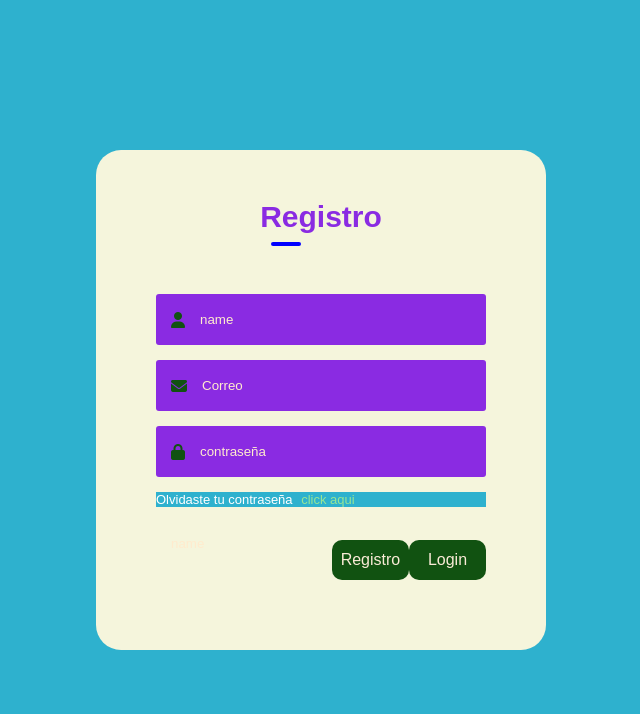
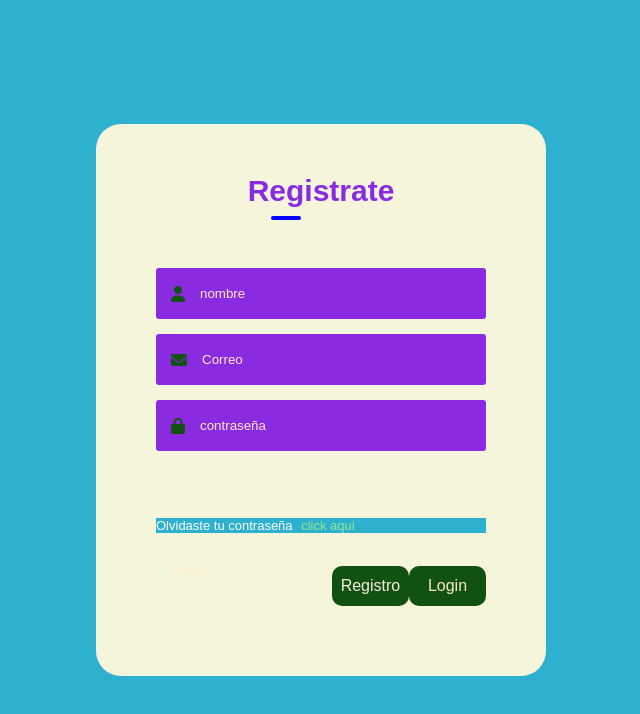
Before and after one commit to JuanManuelGasinghini/tercerapreentrega-gasinghini, a plain HTML site: page index.html in a window 1280 px wide. Shown: the whole page, without its empty margins (319-959 px from the left). Drawn offline with Linux system fonts and the light colour scheme.

Commit message:
agregado css y solucionado error de consola

```diff
--- a/index.html
+++ b/index.html
@@ -8,14 +8,15 @@
     <title>Document</title>
     </head>
 <body>
+
 <div class="container">
 <div class="form-content">
-    <h1 id="title">Registro</h1>
+    <h1 id="title">Registrate</h1>
     <form>
-        <div class="input-goup">
+        <div class="input-group">
         <div class="input-field" id="nameInput">
             <i class="fa-solid fa-user" ></i>
-                <input type="text" placeholder="name">
+            <input type="text" placeholder="nombre">
         </div>
         <div class="input-field">
             <i class="fa-solid fa-envelope" ></i>
@@ -25,15 +26,17 @@
             <i class="fa-solid fa-lock" ></i>
             <input type="password" placeholder="contraseña">
         </div>
+    </div>
 
 
         <p>Olvidaste tu contraseña <a href="a">click aqui</a></p>
-    </div>
+
     <div class="btn-field">
         <input type="text" id="nameInput" placeholder="name">
         <button id="signUp" type="button">Registro</button>
         <button id="signIn" type="button" class="disable">Login</button>
 
+    </div>
 </div>
     </form>
 
--- a/main.js
+++ b/main.js
@@ -17,7 +17,7 @@ document.addEventListener("DOMContentLoaded", function() {
         signUp.classList.remove("disable");
         signIn.classList.add("disable");
 
-        let name = nameInput.value.trim(); // Mover esta línea aquí
+        let name = nameInput.value.trim();
         if (name !== "") {
             localStorage.setItem("user_name", name);
         }
--- a/style.css
+++ b/style.css
@@ -41,6 +41,7 @@ bottom: -12px;
 left: 50%;
 transform: translateX(-50px);
 }
+
 
 .input-field{
     background-color: blueviolet;
@@ -108,5 +109,6 @@ transition: background 1s;
 
 .btn-field button.disable {
     background-color: rgb(17, 82, 17);
+    color: bisque;
     margin-top: 10%;
 }
```
Lines whose indentation alone changed are shown as unchanged.
